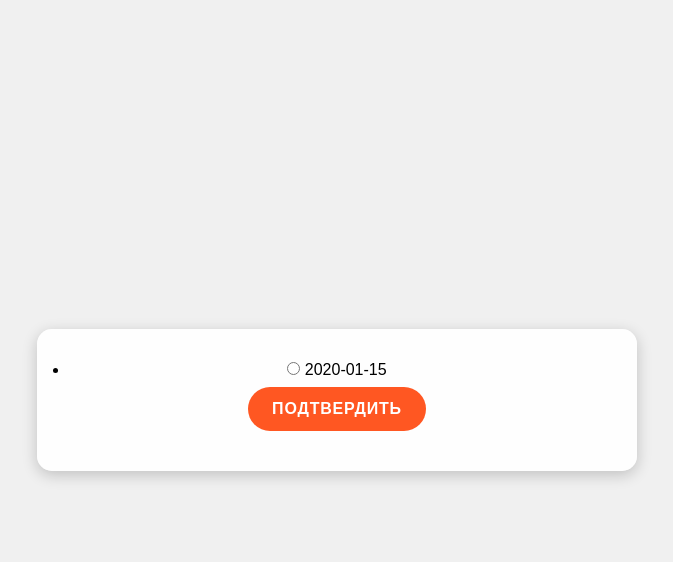
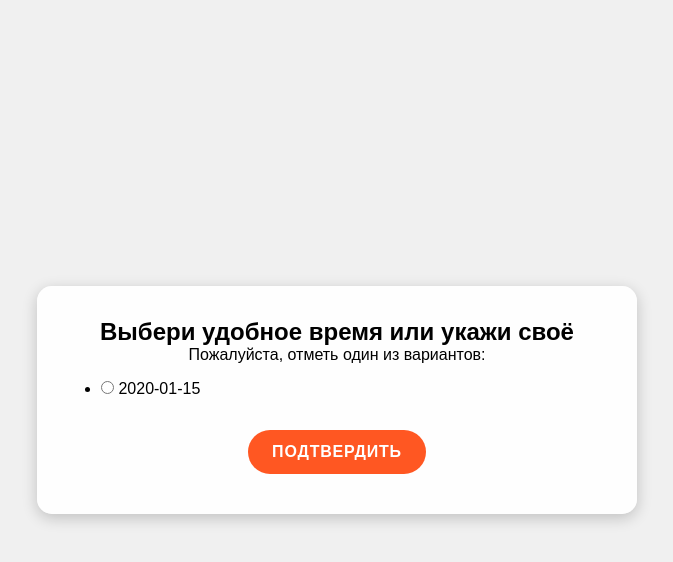
Before and after one commit to Lavochka123/svety1111, a Flask app: page /invite/1/page4 in a window 1280 px wide. Shown: the top 562 px of the page, without its empty margins (303-976 px from the left). Run offline with Flask 3, Linux system fonts and the light colour scheme; tables that the repository leaves empty hold one stand-in row (values such as "Sample post").

Commit message:
Update page4.html

```diff
--- a/template/page4.html
+++ b/template/page4.html
@@ -7,22 +7,29 @@
 </head>
 <body class="{{ data.design }}">
   <div class="container">
-    <!-- Показываем строки из data.times -->
+    <!-- Добавляем заголовок -->
+    <h2>Выбери удобное время или укажи своё</h2>
+    <p>Пожалуйста, отметь один из вариантов:</p>
+
     <form method="POST" action="">
-      <ul>
+      <ul style="list-style-type: disc; text-align: left; margin: 1rem 2rem;">
         {% for t in data.times %}
-        <li>
+        <li style="margin-bottom: 0.5rem;">
           <label>
-            <input type="radio" name="selected_time" value="{{ t }}" required>
+            <input type="radio" name="selected_time" value="{{ t }}">
             {{ t }}
           </label>
         </li>
         {% endfor %}
       </ul>
 
-      <!-- При сабмите попадём в этот же роут (page4, POST),
-           который потом редиректит на page5. -->
-      <button type="submit" class="button">Подтвердить</button>
+      <!-- Если хотите позволить ввести свой вариант — можно добавить:
+           <p>Или введите свой:</p>
+           <input type="text" name="custom_time" placeholder="Например: 20:00 в пятницу">
+           и потом в app.py проверять, если selected_time пуст, берем custom_time.
+       -->
+
+      <button type="submit" class="button" style="margin-top: 1rem;">Подтвердить</button>
     </form>
   </div>
 </body>
```
